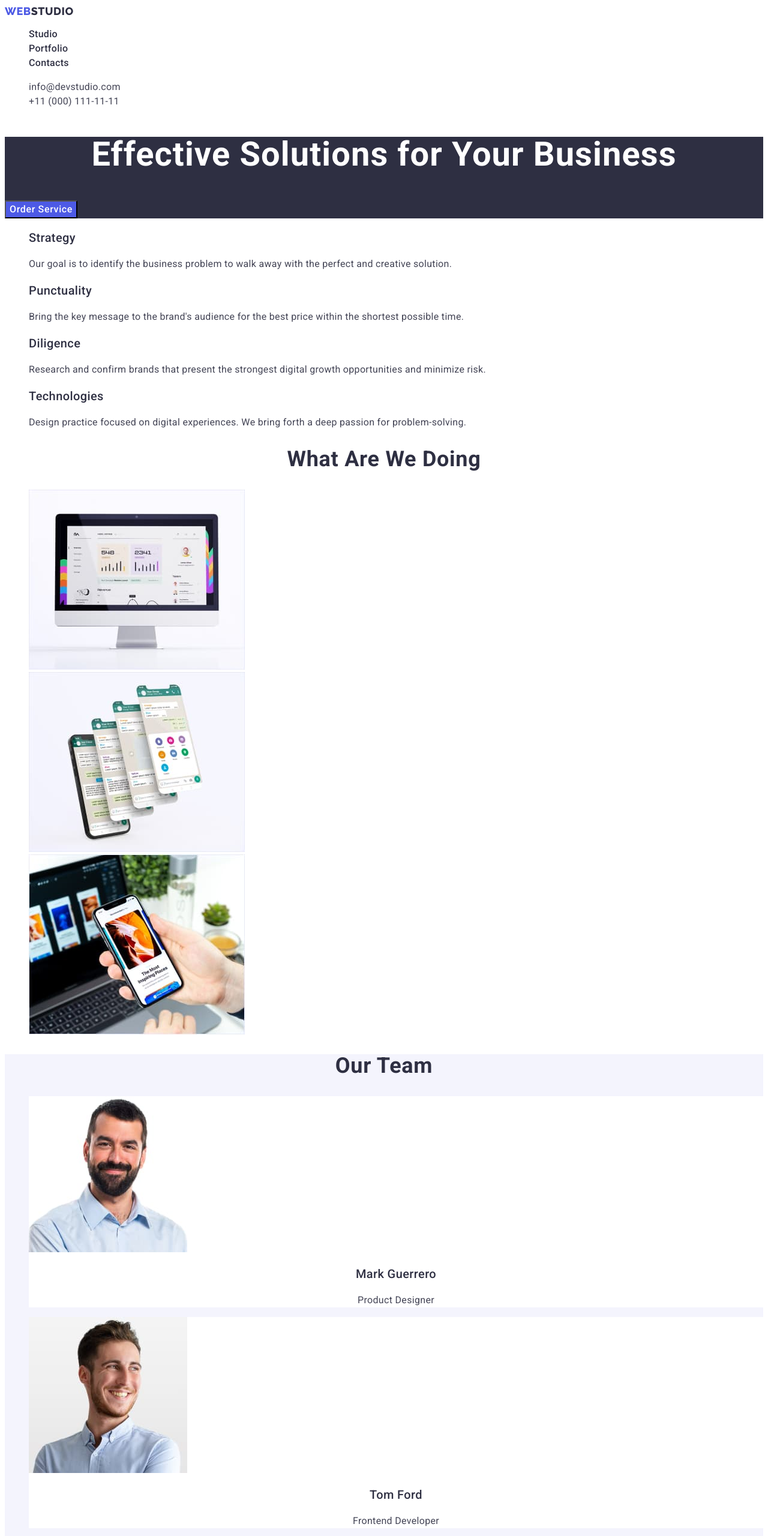
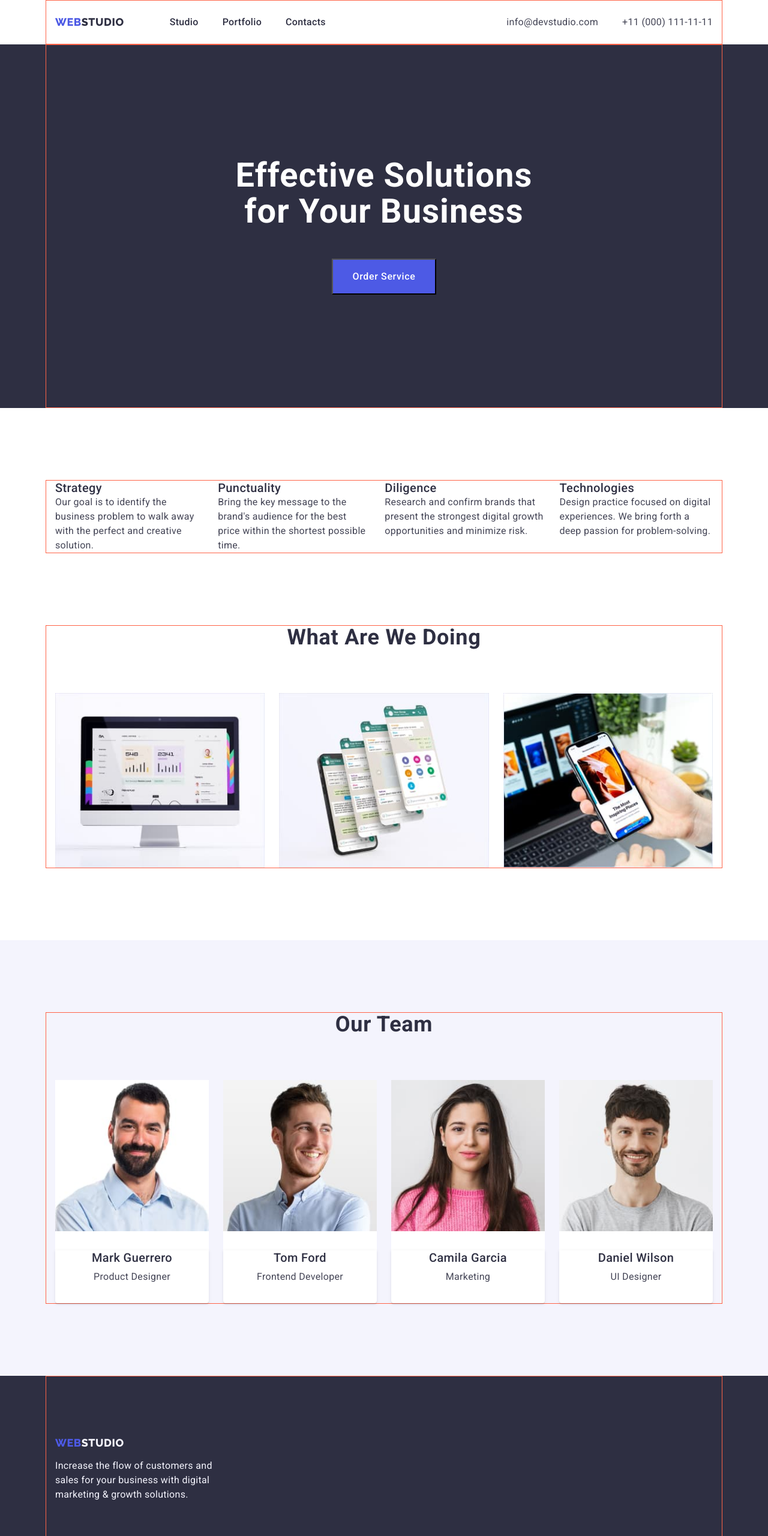
Before and after one commit to AppleDron/goit-markup-hw-03, a plain HTML site: page index.html in a window 1280 px wide. Shown: the top 2560 px of the page at 60% size. Drawn offline with nearby package versions, Linux system fonts and the light colour scheme.

Commit message:
First commit
Did ale flex-boxes and position of elements.

```diff
--- a/css/styles.css
+++ b/css/styles.css
@@ -12,6 +12,34 @@ body {
   font-family: var(--main-family);
   color: var(--secondary-color);
   background-color: #ffffff;
+}
+
+h1,
+h2,
+h3,
+h4,
+h5,
+h6,
+p {
+  margin: 0;
+}
+
+ul {
+  margin: 0;
+  padding: 0;
+  list-style: none;
+}
+
+button {
+  cursor: pointer;
+}
+
+.container {
+  width: 1128px;
+  padding-right: 15px;
+  padding-left: 15px;
+  margin: 0 auto;
+  border: 1px solid tomato;
 }
 
 .list {
@@ -29,6 +57,29 @@ body {
 
 .header {
 }
+
+.header-container {
+  display: flex;
+  justify-content: space-between;
+  align-items: center;
+  padding-top: 24px;
+  padding-bottom: 24px;
+}
+
+.header-nav {
+  display: flex;
+  gap: 76px;
+}
+
+.nav-list {
+  display: flex;
+  gap: 40px;
+}
+
+.contact-list {
+  display: flex;
+}
+
 .logo-link {
   font-family: "Raleway", sans-serif;
   font-weight: 800;
@@ -75,6 +126,7 @@ body {
 .contact-list {
 }
 .list {
+  gap: 40px;
 }
 .contact-list-item {
 }
@@ -98,6 +150,15 @@ body {
 .hero-section {
   background-color: var(--main-color);
 }
+
+.hero-container {
+  display: flex;
+  flex-direction: column;
+  justify-content: center;
+  align-items: center;
+  padding: 188px 0;
+}
+
 .main-title {
   font-weight: 700;
   font-size: 56px;
@@ -105,7 +166,10 @@ body {
   text-align: center;
   letter-spacing: 0.02em;
   color: #ffffff;
+  width: 496px;
+  margin-bottom: 48px;
 }
+
 .btn {
   font-family: "Roboto", sans-serif;
   font-weight: 500;
@@ -115,8 +179,8 @@ body {
   align-items: center;
   letter-spacing: 0.04em;
   color: #ffffff;
-  cursor: pointer;
   background-color: var(--logo-color);
+  padding: 16px 32px;
 }
 
 .btn:hover,
@@ -129,10 +193,18 @@ body {
 
 /* ========== SECTION ABOUT ========== */
 .section-about {
+  padding-top: 120px;
+  padding-bottom: 120px;
 }
+
+.about-container {
+}
+
 .about-title {
 }
 .about-list {
+  display: flex;
+  gap: 24px;
 }
 .about-list-item {
 }
@@ -152,7 +224,12 @@ body {
 
 /* ========== SECTION GALLERY ========== */
 .gallery-section {
+  padding-bottom: 120px;
 }
+
+.gallery-container {
+}
+
 .second-title {
   font-weight: 700;
   font-size: 36px;
@@ -161,19 +238,36 @@ body {
   letter-spacing: 0.02em;
   text-transform: capitalize;
   color: var(--main-color);
+  margin-bottom: 72px;
 }
 .gallery-list {
+  display: flex;
+  gap: 24px;
 }
 .gallery-list-item {
 }
 .gallery-picture {
+  display: block;
+  max-width: 100%;
+  height: auto;
 }
 /* ========== /SECTION GALLERY ========== */
 
 /* ========== SECTION TEAM ========== */
 .team-section {
+  padding-top: 120px;
+  padding-bottom: 120px;
   background-color: #f4f4fd;
 }
+
+.teeam-container {
+}
+
+.team-list {
+  display: flex;
+  gap: 24px;
+}
+
 .second-title {
   font-weight: 700;
   font-size: 36px;
@@ -182,6 +276,7 @@ body {
   letter-spacing: 0.02em;
   text-transform: capitalize;
   color: var(--main-color);
+  margin-bottom: 72px;
 }
 .team-list {
 }
@@ -190,7 +285,20 @@ body {
 .team-list-item {
   background-color: #ffffff;
 }
+
+.team-card-container {
+  padding: 0 16px 32px;
+  background: #ffffff;
+  box-shadow: 0px 1px 6px rgba(46, 47, 66, 0.08),
+    0px 1px 1px rgba(46, 47, 66, 0.16), 0px 2px 1px rgba(46, 47, 66, 0.08);
+  border-radius: 0px 0px 4px 4px;
+}
+
 .team-list-img {
+  display: block;
+  max-width: 100%;
+  height: auto;
+  margin-bottom: 32px;
 }
 .teammate {
   font-weight: 500;
@@ -199,6 +307,7 @@ body {
   text-align: center;
   letter-spacing: 0.02em;
   color: var(--main-color);
+  margin-bottom: 8px;
 }
 .teammate-position {
   font-size: 16px;
@@ -212,6 +321,15 @@ body {
 
 .footer {
   background-color: #2e2f42;
+}
+
+.footer-container {
+  padding-top: 100px;
+  padding-bottom: 100px;
+}
+
+.footer-container-secondary {
+  width: 264px;
 }
 
 .footer-text {
@@ -242,17 +360,31 @@ body {
   align-items: center;
   letter-spacing: 0.03em;
   text-transform: uppercase;
-
+  margin-bottom: 16px;
   color: var(--logo-color);
 }
 /* ========== /FOOTER ========== */
-/* ========== MAIN PAGE ========== */
+/* ========== /MAIN PAGE ========== */
 
 /* ========== PORTFOLIO PAGE ========== */
-/* ========== FILTER OF BUTTONS ========== */
+
+/* ========== PORTFOLIO HEADER PAGE ========== */
+
+.portfolio-header {
+  background: #ffffff;
+  border-bottom: 1px solid #e7e9fc;
+}
+
+/* ========== /PORTFOLIO HEADER PAGE ========== */
+
+/* ========== PORTFOLIO FILTER OF BUTTONS ========== */
 .btn-filter {
 }
 .btn-list {
+  display: flex;
+  padding-top: 96px;
+  padding-bottom: 72px;
+  justify-content: center;
 }
 .btn-list-item {
 }
@@ -268,6 +400,8 @@ body {
   color: #4d5ae5;
   cursor: pointer;
   background-color: #f4f4fd;
+  border: none;
+  padding: 12px 24px;
 }
 
 .btn-portfolio:hover,
@@ -281,28 +415,45 @@ body {
 .row-one-section {
 }
 .portfolio-list {
+  display: flex;
+  flex-wrap: wrap;
+  gap: 24px;
 }
+
 .list {
 }
 .portfolio-list-item {
+  margin-bottom: 48px;
 }
 .portfolio-article {
 }
 .portfolio-images {
+  display: block;
+  width: 100%;
+  height: auto;
 }
+
+.portfolio-card-descr {
+  background: #ffffff;
+  border: 1px solid #e7e9fc;
+  padding-top: 32px;
+  padding-bottom: 32px;
+}
+
 .portfolio-cards-title {
   font-weight: 500;
   font-size: 20px;
   line-height: 1.2;
   letter-spacing: 0.02em;
   color: var(--main-color);
+  padding-left: 16px;
+  margin-bottom: 8px;
 }
 .portfolio-cards-subtitle {
   font-size: 16px;
   line-height: 1.5;
   letter-spacing: 0.02em;
   color: var(--secondary-color);
+  padding-left: 16px;
 }
 /* ========== /PORTFOLIO ROWS ========== */
-
-/* ========== /PORTFOLIO PAGE ========== */
--- a/index.html
+++ b/index.html
@@ -4,27 +4,37 @@
     <meta charset="UTF-8" />
     <meta http-equiv="X-UA-Compatible" content="IE=edge" />
     <meta name="viewport" content="width=device-width, initial-scale=1.0" />
-    <link rel="stylesheet" href="./css/styles.css" />
     <link rel="preconnect" href="https://fonts.googleapis.com" />
     <link rel="preconnect" href="https://fonts.gstatic.com" crossorigin />
     <link
       href="https://fonts.googleapis.com/css2?family=Raleway:wght@800&family=Roboto:wght@400;500;700;900&display=swap"
       rel="stylesheet"
     />
+    <link
+      rel="stylesheet"
+      href="https://cdn.jsdelivr.net/npm/modern-normalize@1.1.0/modern-normalize.min.css"
+    />
+    <link rel="stylesheet" href="./css/styles.css" />
+
     <title>Document</title>
   </head>
   <body>
     <!-- Header -->
     <header class="header">
-      <nav>
+      <div class="container header-container">
+        <nav class="header-nav">
           <a href="./index.html" class="logo-link link"
             >Web<span class="web-logo">Studio</span></a
           >
 
           <ul class="nav-list list">
-          <li><a href="./index.html" class="nav-list-item link">Studio</a></li>
             <li>
-            <a href="./portfolio.html" class="nav-list-item link">Portfolio</a>
+              <a href="./index.html" class="nav-list-item link">Studio</a>
+            </li>
+            <li>
+              <a href="./portfolio.html" class="nav-list-item link"
+                >Portfolio</a
+              >
             </li>
             <li><a href="" class="nav-list-item link">Contacts</a></li>
           </ul>
@@ -44,26 +54,30 @@
             </li>
           </ul>
         </address>
+      </div>
     </header>
 
     <main>
       <!-- Section hero -->
       <section class="hero-section">
+        <div class="container hero-container">
           <h1 class="main-title">Effective Solutions for Your Business</h1>
 
           <button class="btn" type="button">Order Service</button>
+        </div>
       </section>
 
       <!-- About -->
       <section class="section-about">
         <h2 class="about-title" hidden>About</h2>
 
+        <div class="container about-container">
           <ul class="about-list list">
             <li class="about-list-item">
               <h3 class="about-list-title">Strategy</h3>
               <p class="about-list-text">
-              Our goal is to identify the business problem to walk away with the
-              perfect and creative solution.
+                Our goal is to identify the business problem to walk away with
+                the perfect and creative solution.
               </p>
             </li>
             <li class="about-list-item">
@@ -88,10 +102,12 @@
               </p>
             </li>
           </ul>
+        </div>
       </section>
 
       <!-- Gallery -->
       <section class="gallery-section">
+        <div class="container gallery-container">
           <h2 class="second-title">What are we doing</h2>
           <ul class="gallery-list list">
             <li class="gallery-list-item">
@@ -99,7 +115,6 @@
                 class="gallery-picture"
                 src="./images/gallery/gallery-img-1.jpg"
                 alt="iMac with app"
-              width="360"
               />
             </li>
             <li class="gallery-list-item">
@@ -107,7 +122,6 @@
                 class="gallery-picture"
                 src="./images/gallery/gallery-img-2.jpg"
                 alt="Messenger in iPhone"
-              width="360"
               />
             </li>
             <li class="gallery-list-item">
@@ -115,13 +129,14 @@
                 class="gallery-picture"
                 src="./images/gallery/gallery-img-3.jpg"
                 alt="iPhone with Macbook"
-              width="360"
               />
             </li>
           </ul>
+        </div>
       </section>
 
       <section class="team-section">
+        <div class="container team-container">
           <h2 class="second-title">Our Team</h2>
           <ul class="team-list list">
             <li class="team-list-item">
@@ -131,8 +146,10 @@
                 alt="Mark Guerrero"
                 width="264"
               />
+              <div class="team-card-container">
                 <h3 class="teammate">Mark Guerrero</h3>
                 <p class="teammate-position">Product Designer</p>
+              </div>
             </li>
             <li class="team-list-item">
               <img
@@ -141,8 +158,10 @@
                 alt="Tom Ford"
                 width="264"
               />
+              <div class="team-card-container">
                 <h3 class="teammate">Tom Ford</h3>
                 <p class="teammate-position">Frontend Developer</p>
+              </div>
             </li>
             <li class="team-list-item">
               <img
@@ -151,8 +170,10 @@
                 alt="Camila Garcia"
                 width="264"
               />
+              <div class="team-card-container">
                 <h3 class="teammate">Camila Garcia</h3>
                 <p class="teammate-position">Marketing</p>
+              </div>
             </li>
             <li class="team-list-item">
               <img
@@ -161,23 +182,30 @@
                 alt="Daniel Wilson"
                 width="264"
               />
+              <div class="team-card-container">
                 <h3 class="teammate">Daniel Wilson</h3>
                 <p class="teammate-position">UI Designer</p>
+              </div>
             </li>
           </ul>
+        </div>
       </section>
     </main>
 
     <!-- Footer -->
     <footer class="footer">
+      <div class="container footer-container">
+        <div class="footer-container-secondary">
           <a class="logo-link-footer link" href="./index.html"
             >Web<span class="web-logo-footer">Studio</span></a
           >
 
           <p class="footer-text">
-        Increase the flow of customers and sales for your business with digital
-        marketing & growth solutions.
+            Increase the flow of customers and sales for your business with
+            digital marketing & growth solutions.
           </p>
+        </div>
+      </div>
     </footer>
   </body>
 </html>
```
Also changed, not shown: portfolio.html (+41 -7 lines). Lines whose indentation alone changed are shown as unchanged.
